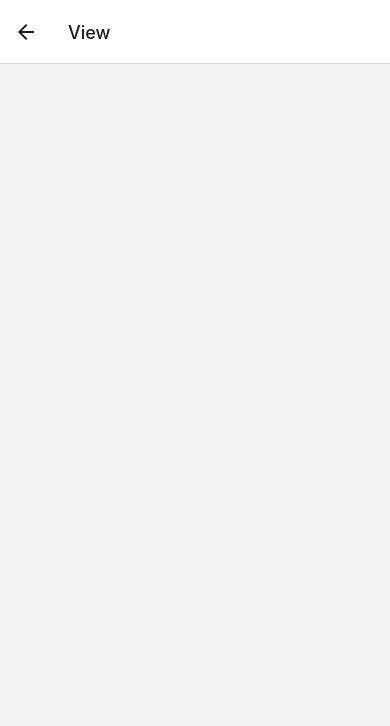
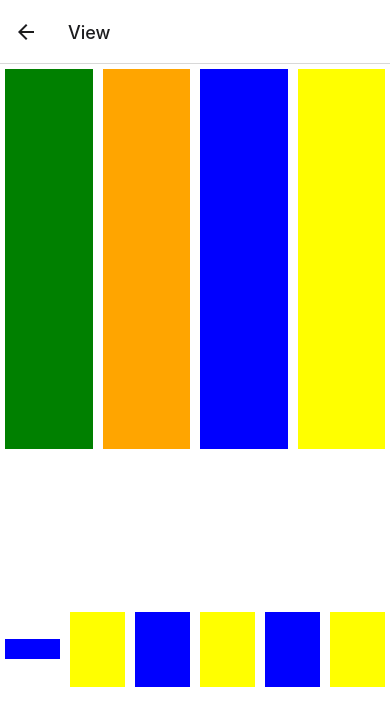
Before and after one commit to thomas-felker/M2_Dev_Mobile_TP, a React Native app: screen /View in a window 390 px wide. Shown: the top 726 px of the page. Built offline with nearby package versions, Linux system fonts and the light colour scheme.

Commit message:
Quelques vues en flex

```diff
--- a/src/components/pages/Vue.tsx
+++ b/src/components/pages/Vue.tsx
@@ -1,9 +1,64 @@
-import { View } from "react-native";
+import { View, StyleSheet } from "react-native";
 
 
 export default function Vue({navigation} : Readonly<Props>) {
     return (
-      <View>
+      <View style={[styles.container, styles.flex]}>
+        <View style={[styles.row, styles.flex]}>
+          <View style={[styles.itemGreen, styles.flex, styles.margin]}/>
+          <View style={[styles.itemOrange, styles.flex, styles.margin]}/>
+          <View style={[styles.itemBlue, styles.flex, styles.margin]}/>
+          <View style={[styles.itemYellow, styles.flex, styles.margin]}/>
+        </View>
+        <View style={[styles.row, styles.flex, {alignItems:'center'}]}>
+          <View style={[styles.itemBlue, styles.flex, styles.margin]}>
+            <View style={[styles.flex, styles.itemRed, styles.margin]}></View>
+            <View style={[styles.flex, styles.itemBlack, styles.margin]}></View>
+          </View>
+          <View style={[styles.box, styles.itemYellow, styles.flex, styles.margin]}/>
+          <View style={[styles.box, styles.itemBlue, styles.flex, styles.margin]}/>
+          <View style={[styles.box, styles.itemYellow, styles.flex, styles.margin]}/>
+          <View style={[styles.box, styles.itemBlue, styles.flex, styles.margin]}/>
+          <View style={[styles.box, styles.itemYellow, styles.flex, styles.margin]}/>
+        </View>
       </View>
     );
   }
+
+const styles = StyleSheet.create({
+  container : {
+    backgroundColor: 'white',
+    flexDirection:'column',
+  },
+  box: {
+    height:75,
+    width:100,
+  },
+  row : {
+    flexDirection: 'row',
+  },
+  itemGreen: {
+    backgroundColor:'green',
+  },
+  itemOrange: {
+    backgroundColor:'orange',
+  },
+  itemBlue: {
+    backgroundColor:'blue',
+  },
+  itemYellow: {
+    backgroundColor:'yellow',
+  },
+  itemRed: {
+    backgroundColor: 'red',
+  },
+  itemBlack: {
+    backgroundColor: 'black',
+  },
+  margin: {
+    margin:5,
+  },
+  flex: {
+    flex:1,
+  }
+})
```
